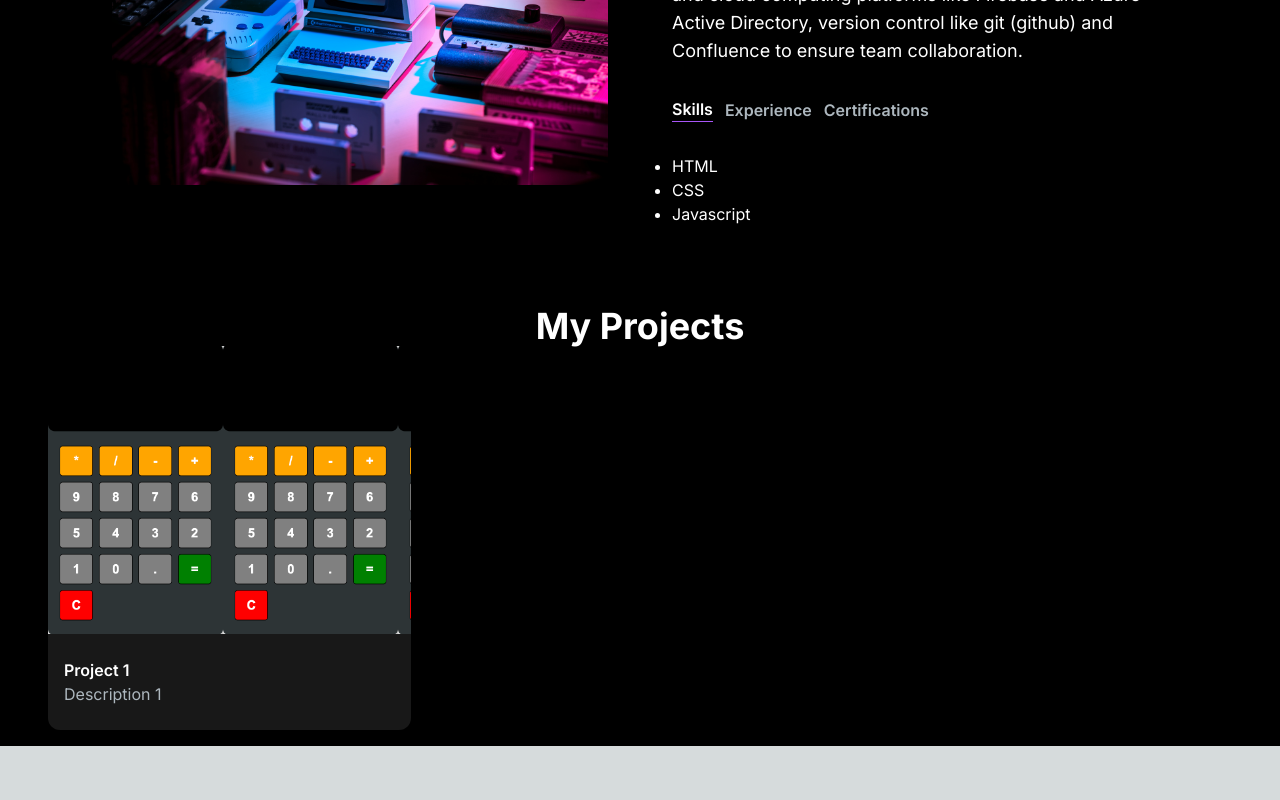
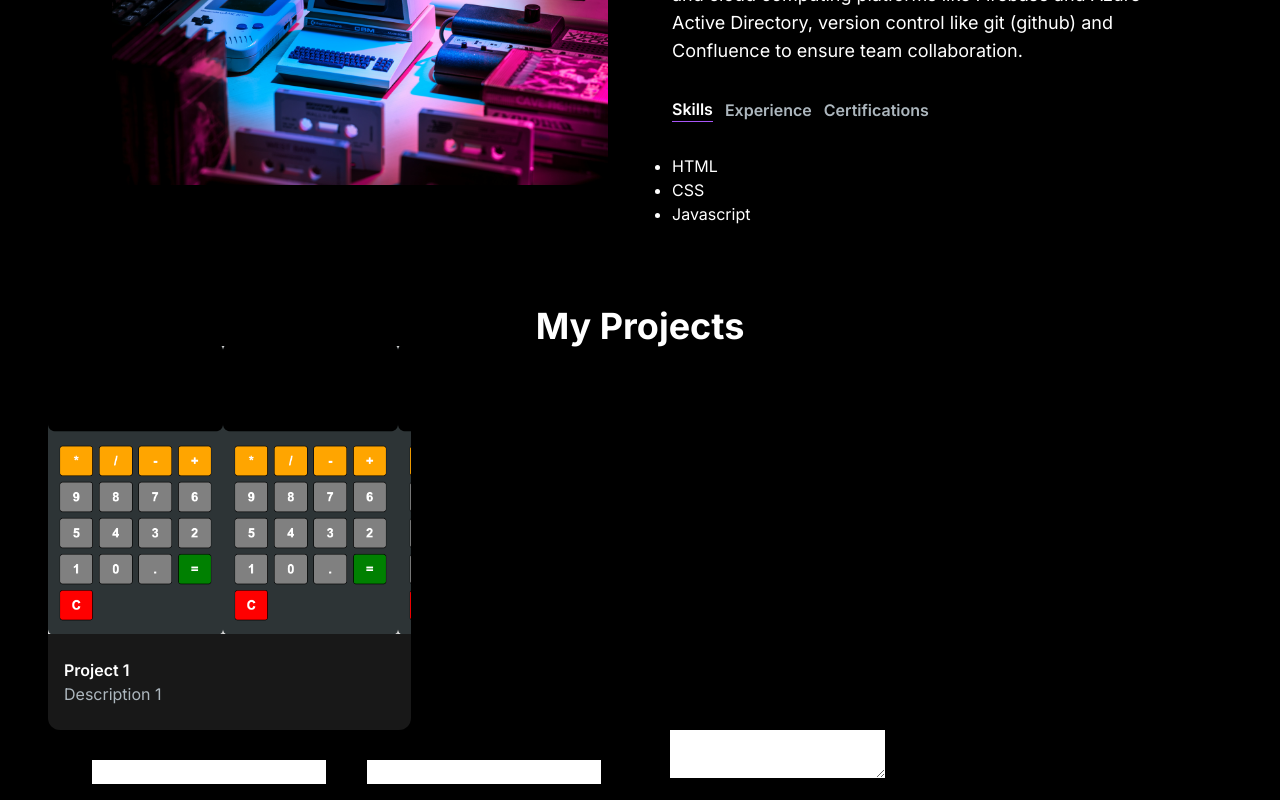
Before and after one commit to Russel-T/My-Portfolio-Website, a Next.js app in the folder my-portfolio-website/: page / in a window 1280 px wide. Shown: the part 763-1563 px from the top of the page. Before the commit the page ends 1509 px from the top, so only its background shows below. Built offline with nearby package versions, Linux system fonts and the light colour scheme.

Commit message:
adding email section

```diff
--- a/my-portfolio-website/package.json
+++ b/my-portfolio-website/package.json
@@ -9,6 +9,7 @@
     "lint": "next lint"
   },
   "dependencies": {
+    "@emailjs/browser": "^4.3.3",
     "@heroicons/react": "^2.1.3",
     "next": "14.2.4",
     "react": "^18",
--- /dev/null
+++ b/my-portfolio-website/src/app/components/ContactForm.jsx
@@ -0,0 +1,37 @@
+"use client";
+import React, { useRef } from "react";
+import emailjs from "@emailjs/browser";
+
+const ContactForm = () => {
+  const form = useRef();
+
+  const sendEmail = (e) => {
+    e.preventDefault();
+
+    emailjs
+      .sendForm("service_9udy9ou", "template_qm1igot", form.current, {
+        publicKey: "-rK2dGng-ABYedwAi",
+      })
+      .then(
+        () => {
+          console.log("SUCCESS!");
+        },
+        (error) => {
+          console.log("FAILED...", error.text);
+        }
+      );
+  };
+  return (
+    <form ref={form} onSubmit={sendEmail}>
+      <label>Name</label>
+      <input type="text" name="user_name" />
+      <label>Email</label>
+      <input type="email" name="user_email" />
+      <label>Message</label>
+      <textarea name="message" />
+      <input type="submit" value="Send" />
+    </form>
+  );
+};
+export default ContactForm;
+// Reference: https://youtu.be/bMq2riFCF90
--- a/my-portfolio-website/src/app/page.js
+++ b/my-portfolio-website/src/app/page.js
@@ -3,6 +3,7 @@
 import Navbar from "./components/Navbar";
 import AboutSection from "./components/AboutSection";
 import ProjectsSection from "./components/ProjectsSection";
+import ContactForm from "./components/ContactForm";
 export default function Home() {
   return (
     <main className="flex min-h-screen flex-col bg-black">
@@ -11,6 +12,7 @@
         <HeroSection />
         <AboutSection />
         <ProjectsSection />
+        <ContactForm />
       </div>
     </main>
   );
```
Also changed, not shown: 1 other file (tests, documents, lock files or other folders).
